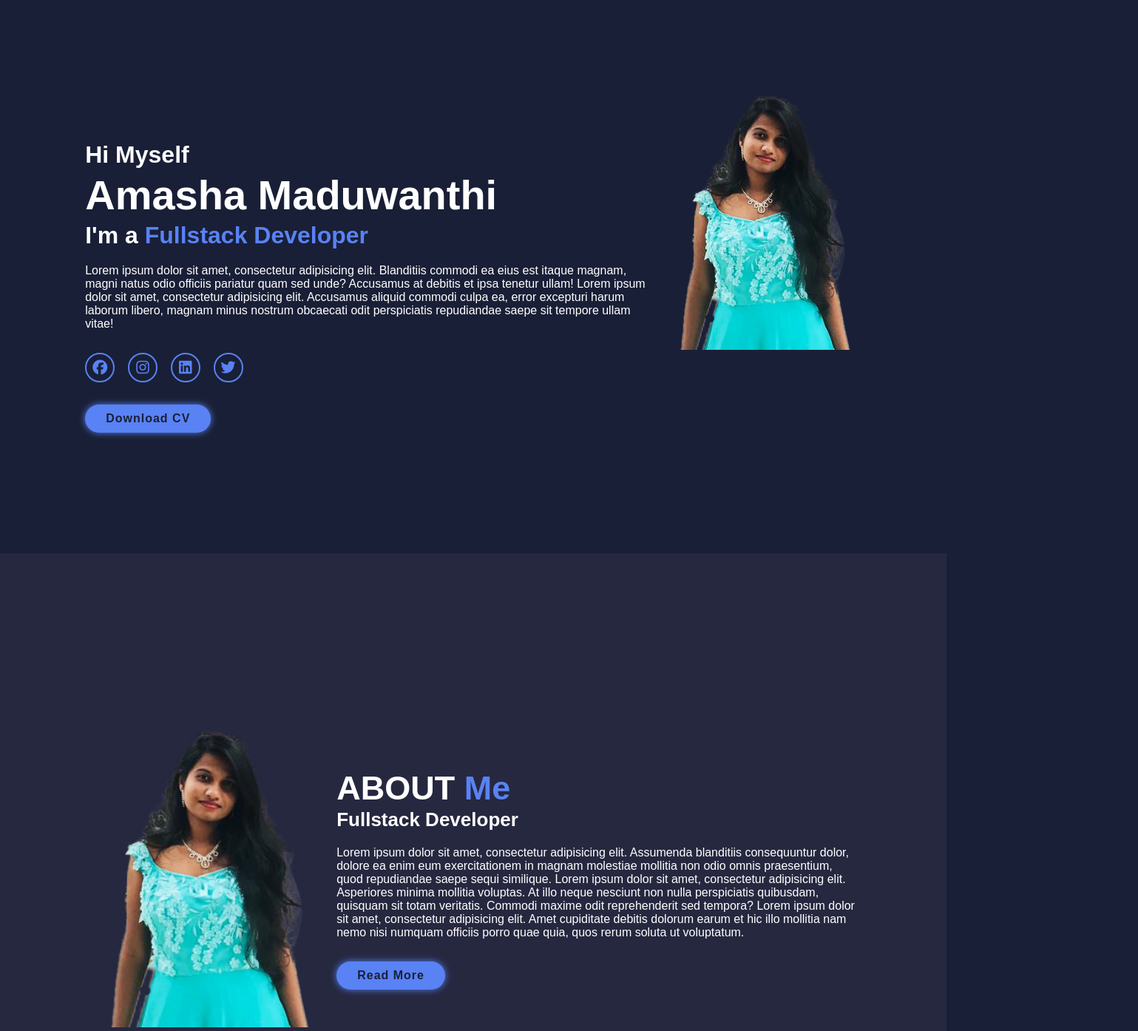
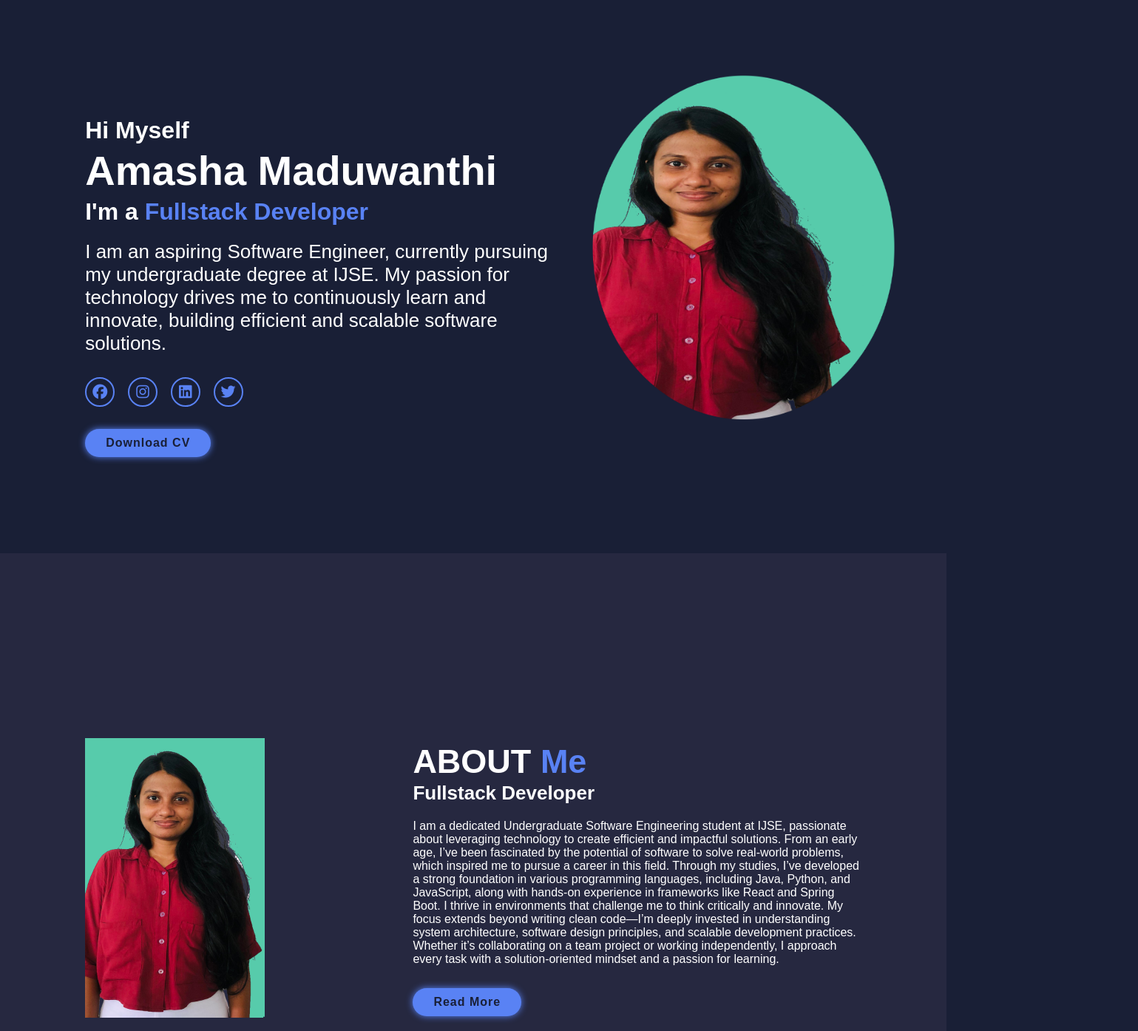
Before and after one commit to amashamaduwanthi/personal-portfolio, a plain HTML site: page index.html in a window 1280 px wide. Shown: the part 52-1446 px from the top of the page at 74% size, 1539 px wide, since content can reach past the window. Drawn offline with Linux system fonts and the light colour scheme.

Commit message:
some changes for home about and portfolio section

```diff
--- a/index.html
+++ b/index.html
@@ -25,8 +25,7 @@
         <h3>Hi Myself</h3>
         <h1>Amasha Maduwanthi</h1>
         <h3>I'm a <span>Fullstack Developer</span></h3>
-        <p>Lorem ipsum dolor sit amet, consectetur adipisicing elit. Blanditiis commodi ea eius est itaque magnam, magni natus odio officiis pariatur quam sed unde? Accusamus at debitis et ipsa tenetur ullam!
-        Lorem ipsum dolor sit amet, consectetur adipisicing elit. Accusamus aliquid commodi culpa ea, error excepturi harum laborum libero, magnam minus nostrum obcaecati odit perspiciatis repudiandae saepe sit tempore ullam vitae!</p>
+        <p>I am an aspiring Software Engineer, currently pursuing my undergraduate degree at IJSE. My passion for technology drives me to continuously learn and innovate, building efficient and scalable software solutions. </p>
         <div class="social-media">
             <a href="#"><i class="fa-brands fa-facebook"></i></a>
             <a href="#"><i class="fa-brands fa-instagram"></i></a>
@@ -36,20 +35,22 @@
         <a href="#" class="btn">Download CV</a>
     </div>
     <div class="home-image">
-        <img src="image/WhatsApp%20Image%202024-05-07%20at%2014.25.02.png">
+        <img src="image/png%20(3).png">
     </div>
 </section>
 <!--about section-->
 <section class="about" id="about">
     <div class="about-img">
-        <img src="image/WhatsApp%20Image%202024-05-07%20at%2014.25.02.png">
+        <img src="image/png%20(2).png">
     </div>
     <div class="about-content">
         <h2 class="heading">ABOUT <span>Me</span></h2>
         <h3>Fullstack Developer</h3>
-        <p>Lorem ipsum dolor sit amet, consectetur adipisicing elit. Assumenda blanditiis consequuntur dolor, dolore ea enim eum exercitationem in magnam molestiae mollitia non odio omnis praesentium, quod repudiandae saepe sequi similique.
-        Lorem ipsum dolor sit amet, consectetur adipisicing elit. Asperiores minima mollitia voluptas. At illo neque nesciunt non nulla perspiciatis quibusdam, quisquam sit totam veritatis. Commodi maxime odit reprehenderit sed tempora?
-        Lorem ipsum dolor sit amet, consectetur adipisicing elit. Amet cupiditate debitis dolorum earum et hic illo mollitia nam nemo nisi numquam officiis porro quae quia, quos rerum soluta ut voluptatum.</p>
+        <p>I am a dedicated Undergraduate Software Engineering student at IJSE, passionate about leveraging technology to create efficient and impactful solutions. From an early age, I’ve been fascinated by the potential of software to solve real-world problems, which inspired me to pursue a career in this field. Through my studies, I’ve developed a strong foundation in various programming languages, including Java, Python, and JavaScript, along with hands-on experience in frameworks like React and Spring Boot.
+
+            I thrive in environments that challenge me to think critically and innovate. My focus extends beyond writing clean code—I’m deeply invested in understanding system architecture, software design principles, and scalable development practices. Whether it’s collaborating on a team project or working independently, I approach every task with a solution-oriented mindset and a passion for learning.
+
+        </p>
         <a href="#"class="btn">Read More</a>
     </div>
 </section>
@@ -85,7 +86,15 @@
     <h2 class="heading">Latest<span>Projects</span></h2>
     <div class="portfolio-container">
         <div class="portfolio-box">
-            <img src="image/download.png" alt="">
+            <img src="image/6.jpg" alt="">
+            <div class="portfolio-layer">
+                <h4>Web Design</h4>
+                <p>Lorem ipsum dolor sit amet, consectetur adipisicing elit. Assumenda at dolo?</p>
+               <a href="https://github.com/amashamaduwanthi/MY-portfolio.git"><i class="fa-solid fa-up-right-from-square"></i></a>
+            </div>
+        </div>
+        <div class="portfolio-box">
+            <img src="image/1.jpg" alt="">
             <div class="portfolio-layer">
                 <h4>Web Design</h4>
                 <p>Lorem ipsum dolor sit amet, consectetur adipisicing elit. Assumenda at dolo?</p>
@@ -93,7 +102,7 @@
             </div>
         </div>
         <div class="portfolio-box">
-            <img src="image/download.png" alt="">
+            <img src="image/2.jpg" alt="">
             <div class="portfolio-layer">
                 <h4>Web Design</h4>
                 <p>Lorem ipsum dolor sit amet, consectetur adipisicing elit. Assumenda at dolo?</p>
@@ -101,7 +110,7 @@
             </div>
         </div>
         <div class="portfolio-box">
-            <img src="image/download.png" alt="">
+            <img src="image/3.jpg" alt="">
             <div class="portfolio-layer">
                 <h4>Web Design</h4>
                 <p>Lorem ipsum dolor sit amet, consectetur adipisicing elit. Assumenda at dolo?</p>
@@ -109,7 +118,7 @@
             </div>
         </div>
         <div class="portfolio-box">
-            <img src="image/download.png" alt="">
+            <img src="image/4.jpg" alt="">
             <div class="portfolio-layer">
                 <h4>Web Design</h4>
                 <p>Lorem ipsum dolor sit amet, consectetur adipisicing elit. Assumenda at dolo?</p>
@@ -117,15 +126,7 @@
             </div>
         </div>
         <div class="portfolio-box">
-            <img src="image/download.png" alt="">
-            <div class="portfolio-layer">
-                <h4>Web Design</h4>
-                <p>Lorem ipsum dolor sit amet, consectetur adipisicing elit. Assumenda at dolo?</p>
-                <i class="fa-solid fa-up-right-from-square"></i>
-            </div>
-        </div>
-        <div class="portfolio-box">
-            <img src="image/download.png" alt="">
+            <img src="image/5.jpg" alt="">
             <div class="portfolio-layer">
                 <h4>Web Design</h4>
                 <p>Lorem ipsum dolor sit amet, consectetur adipisicing elit. Assumenda at dolo?</p>
--- a/style/style.css
+++ b/style/style.css
@@ -52,8 +52,8 @@ section{
     font-weight: 700;
 
 }
-.navbar a:hover ,
-.navbar a:active{
+.navbar a:hover
+{
     color: var(--text-color);
 }
 #menu-icon{
@@ -83,15 +83,16 @@ span{
     line-height: 1.3;
 }
 
-.home-image{
-    height: 500px;
-    width: 450px;
+.home-image {
+    height: 400px;
+    width: 400px;
 
 }
 .home-image img{
     animation: floatImage 4s ease-in-out infinite;
-
-    margin: auto;
+    margin-top: -273px;
+    height: 792px;
+    width: 774px;
 }
 @keyframes floatImage {
     0%{
@@ -106,7 +107,7 @@ span{
 }
 
 .home-content p{
-    font-size: 1.6rem;
+    font-size: 2.6rem;
 }
 .social-media a{
     display: inline-flex;
@@ -147,12 +148,12 @@ span{
     display: flex;
     justify-content: center;
     align-items: center;
-    gap: 2rem;
+    gap: 20rem;
     background: var(--snd-bg-color);
 
 }
 .about-img img{
-    width: 25vw;
+    width: 19vw;
 }
 .heading{
     text-align: center;
```
Also changed, not shown: image/3.jpg (added), image/png (1).png (added), image/png (2).png (added), image/png (3).png (added), 5 other files.
